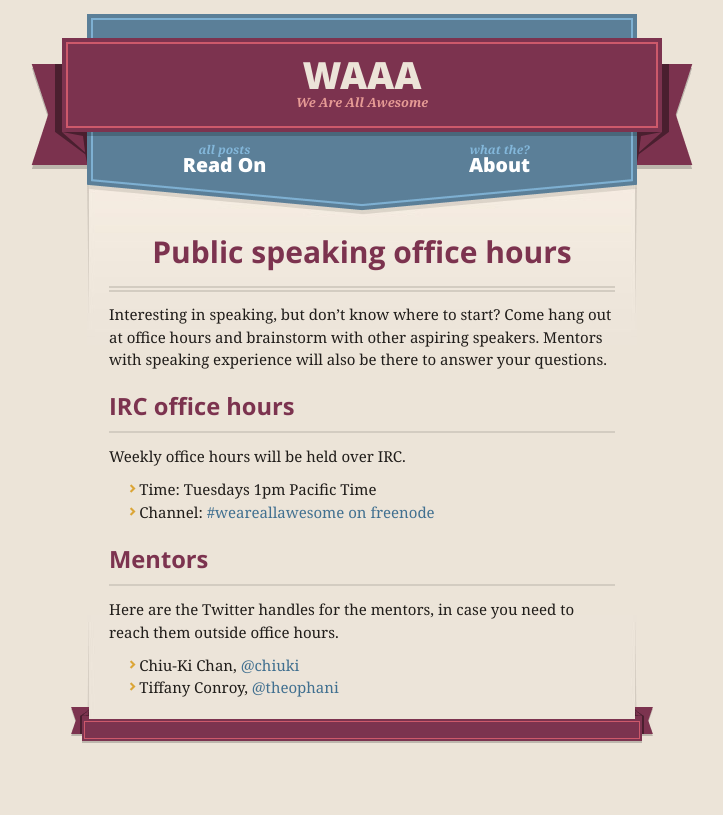
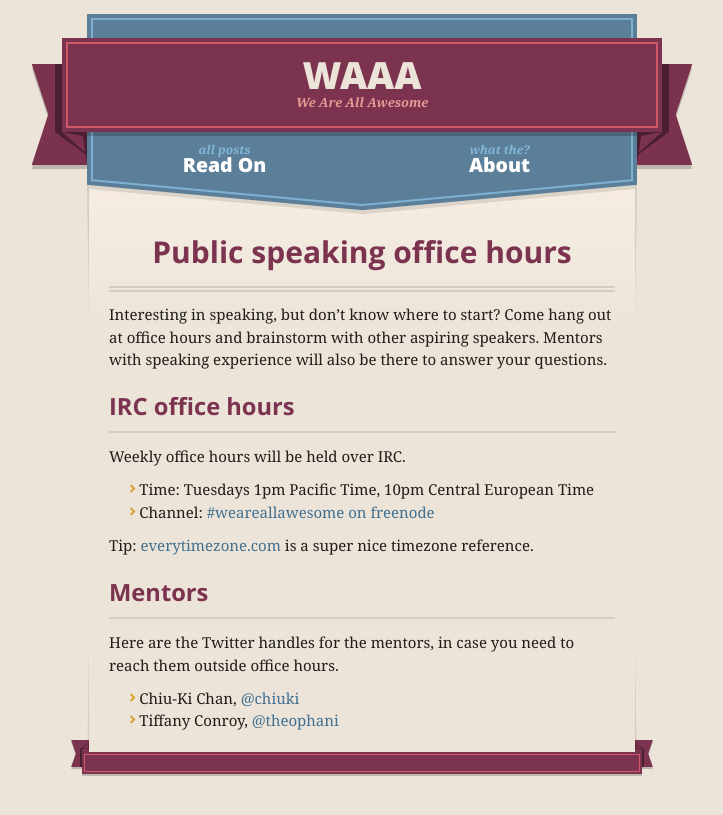
Before and after one commit to janl/waaa, a Jekyll site: the page built from _posts/2012-06-23-public-speaking-office-hours.md, in a window 1280 px wide. Shown: the top 815 px of the page, without its empty margins (278-1001 px from the left). Built offline with Jekyll 4.4.1, drawn with Linux system fonts in a browser that asks for light colours; nearby versions of some CDN libraries; comment, search, counter and statistics services are not loaded.

Commit message:
added timezone notes

```diff
--- a/_posts/2012-06-23-public-speaking-office-hours.md
+++ b/_posts/2012-06-23-public-speaking-office-hours.md
@@ -13,8 +13,10 @@ experience will also be there to answer your questions.
 
 Weekly office hours will be held over IRC.
 
-* Time: Tuesdays 1pm Pacific Time
+* Time: Tuesdays 1pm Pacific Time, 10pm Central European Time
 * Channel: [#weareallawesome on freenode](http://webchat.freenode.net/?channels=weareallawesome)
+
+Tip: [everytimezone.com](http://everytimezone.com/) is a super nice timezone reference.
 
 ## Mentors
 
```
